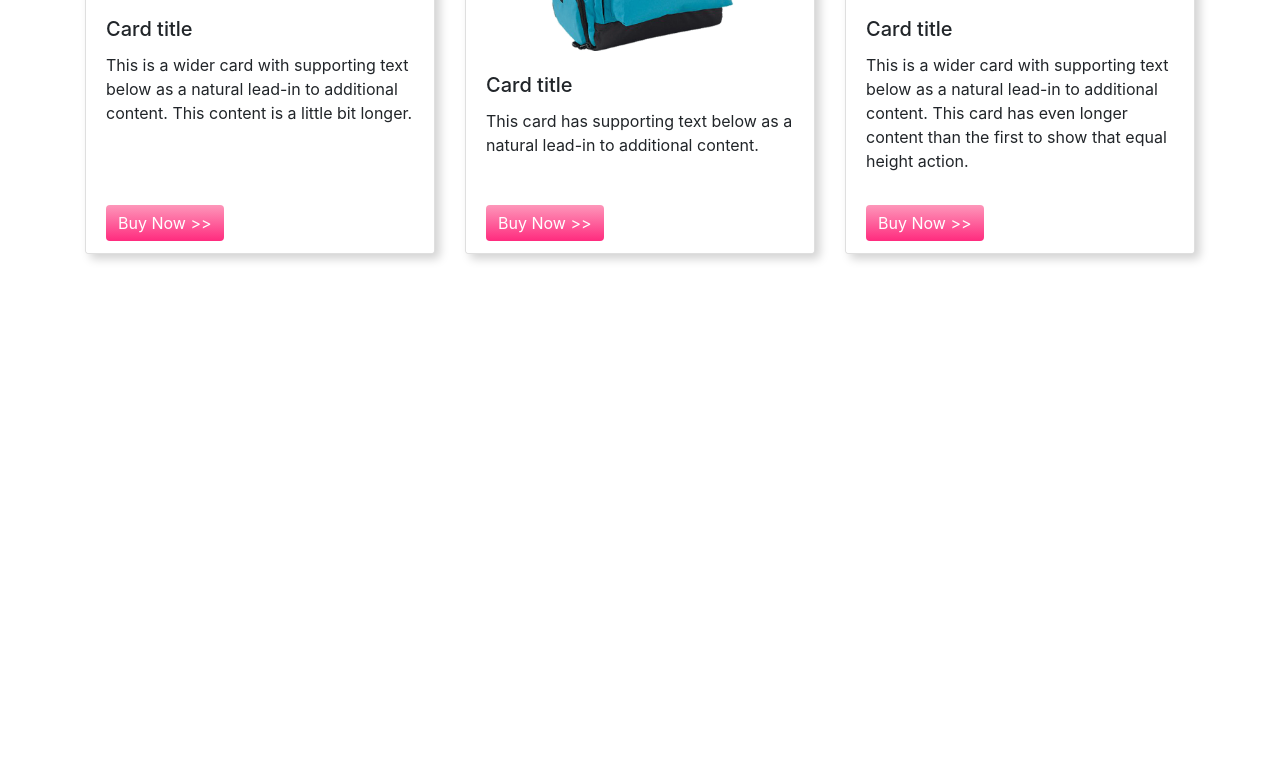
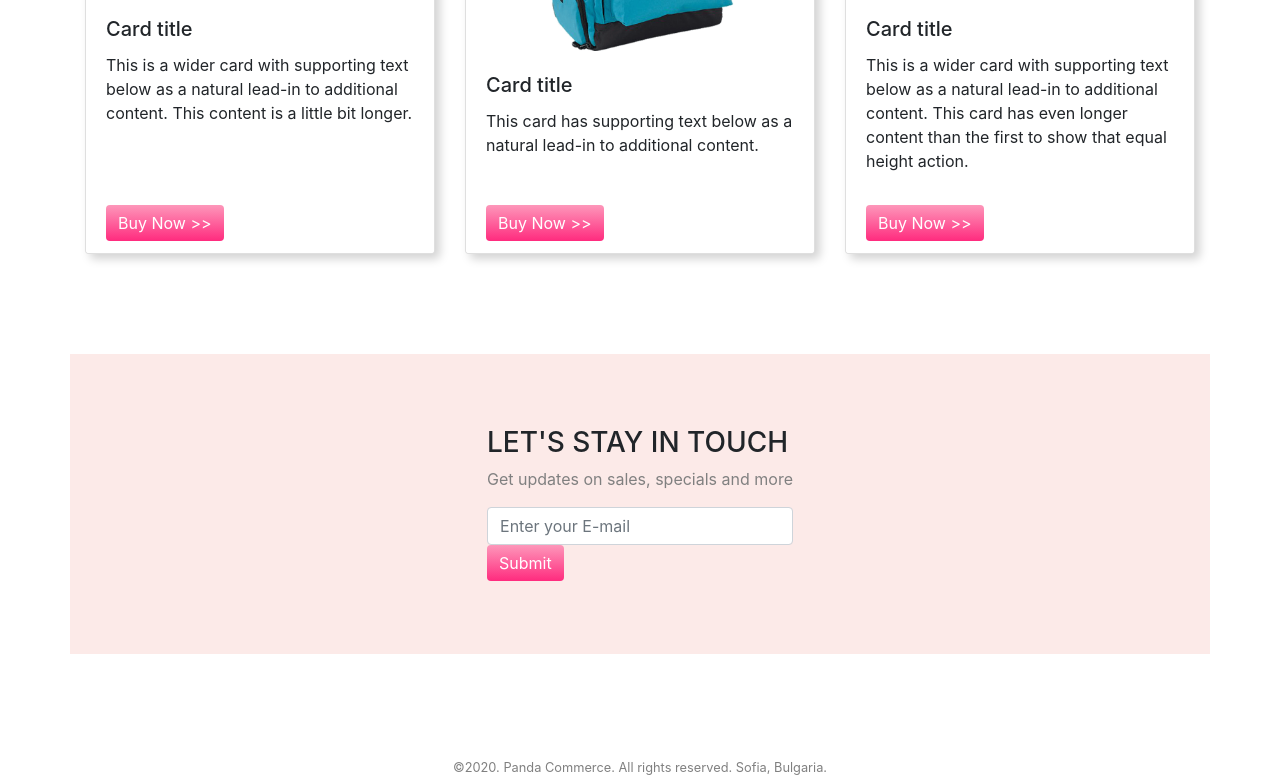
Before and after one commit to Shoyas/panda-commerce, a plain HTML site: page index.html in a window 1280 px wide. Shown: the part 1837-2615 px from the top of the page. Before the commit the page ends 2191 px from the top, so only its background shows below. Drawn offline with nearby package versions, Linux system fonts and the light colour scheme.

Commit message:
upadet file

```diff
--- a/css/style.css
+++ b/css/style.css
@@ -47,3 +47,13 @@
 .card{
     box-shadow: 5px 5px 10px lightgrey;
 }
+#subscribe{
+    height: 300px;
+}
+#subscribe p{
+    color: gray;
+}
+footer{
+    color: grey;
+    text-align: center;
+}
--- a/index.html
+++ b/index.html
@@ -39,7 +39,7 @@
 
       </section>
 
-      <section class="container">
+      <div class="container">
         <div id="carouselExampleControls" class="carousel slideb banner-background" data-ride="carousel">
           <div class="carousel-inner">
             <div class="carousel-item active">
@@ -91,7 +91,7 @@
             <span class="sr-only">Next</span>
           </a>
         </div>
-      </section>
+      </div>
 
       <section class="container categories">
         <div class="row">
@@ -192,7 +192,19 @@
 
       </section>
 
+      <div class="container banner-background d-flex justify-content-center align-items-center" id="subscribe">
+        <div>
+          <h3>LET'S STAY IN TOUCH</h3>
+          <p>Get updates on sales, specials and more</p>
+          <input class="form-control" type="text" placeholder="Enter your E-mail">
+          <button class="buy-now-button btn btn-primary">Submit</button>
+        </div>
 
+      </div>
+
+      <footer>
+        <small>©2020. Panda Commerce. All rights reserved. Sofia, Bulgaria.</small>
+      </footer>
 
 
 
```
